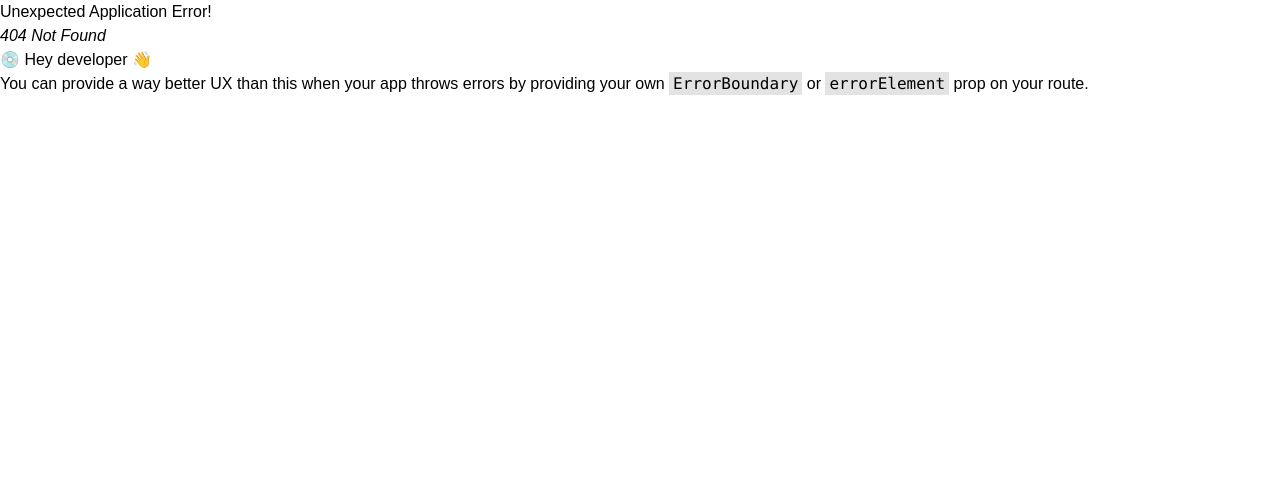
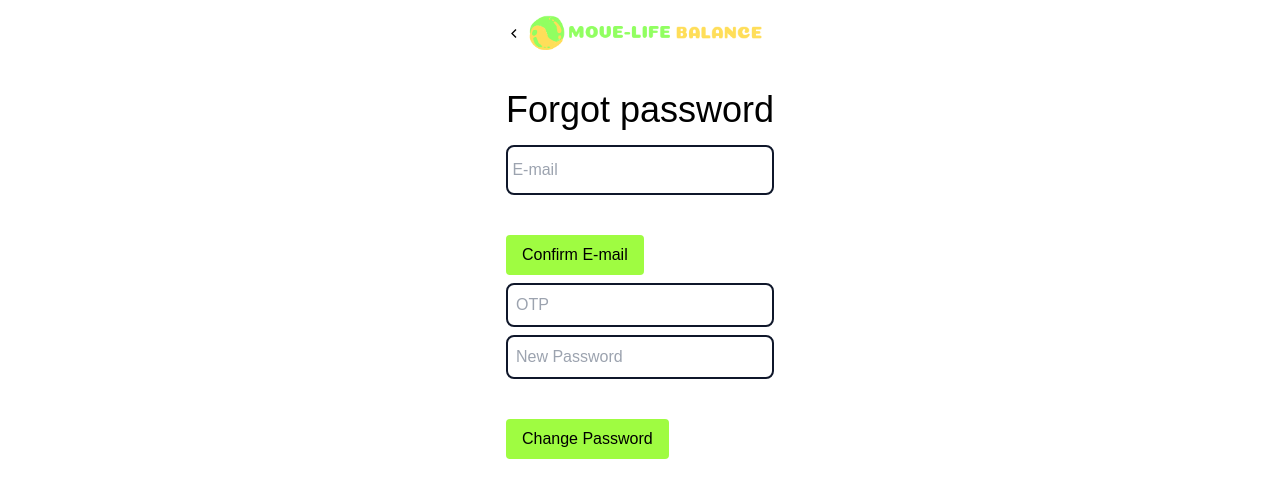
Before and after one commit to Grop-project-8/PROJECT_MLB, a React (Vite) app: page /repass in a window 1280 px wide. Before the commit this address had no page. Shown: the top 498 px of the page. Built offline with nearby package versions, Linux system fonts and the light colour scheme; a web font is replaced by a local one.

Commit message:
connect backend

```diff
--- a/src/Components/Login/Login.jsx
+++ b/src/Components/Login/Login.jsx
@@ -2,11 +2,15 @@ import logo from "../../assets/login/login-logo.svg";
 import hero from "../../assets/hero/hero.svg";
 import { login } from "../../Function/auth";
 import { useState } from "react";
-import { useNavigate } from "react-router-dom";
+import { useNavigate, Link } from "react-router-dom";
 import { toast } from "react-toastify";
+import { GrFormPrevious } from "react-icons/gr";
 
 function Login() {
   const navigate = useNavigate();
+  const goBack = () => {
+    window.history.back();
+  };
 
   const [value, setValue] = useState({
     username: "",
@@ -35,7 +39,6 @@ function Login() {
     login(value)
       .then((res) => {
         if (res && res.data && res.data.payload && res.data.payload.user) {
-          console.log(res.data.payload);
           toast.success(res.data.payload.user.username + " Login Success");
           // cookies.set("token", res.data.token, { expires: 3600 });
           roleRedirect(res.data.payload.role);
@@ -51,6 +54,10 @@ function Login() {
 
   return (
     <div className="lg:container flex justify-between md:justify-center h-screen">
+      <GrFormPrevious
+        onClick={goBack}
+        className="lg:text-[60px] text-[40px] m-4"
+      />
 
       <div
         id="left-page"
@@ -79,17 +86,18 @@ function Login() {
             </div>
             <div className="flex  border-2 py-2 px-3 rounded-2xl mb-4">
               <input
-                 type="password"
-                 placeholder="password"
-                 name="password"
-                 onChange={handleChange}
+                type="password"
+                placeholder="password"
+                name="password"
+                onChange={handleChange}
                 className="pl-2 outline-none border-none"
               />
             </div>
           </div>
 
-          <p className="text-gray-500 text-left">forget password</p>
-
+          <Link to='/repass'>
+            <p className="text-gray-500 text-left">forget password</p>
+          </Link>
           <button className="2xl:text-sm text-xs bg-myGreen px-2 py-2 mt-4 rounded-[12px] w-[40%] ">
             Login
           </button>
--- a/src/Components/Register/Register.jsx
+++ b/src/Components/Register/Register.jsx
@@ -1,37 +1,150 @@
-import logo from '../../assets/login/login-logo.svg'
-import hero from '../../assets/hero/hero.svg'
+import logo from "../../assets/login/login-logo.svg";
+import hero from "../../assets/hero/hero.svg";
+import { toast } from "react-toastify";
+import { register } from "../../Function/auth";
+import { useState } from "react";
+import {GrFormPrevious} from 'react-icons/gr'
+
 
 
 function Register() {
+
+
+  const [value, setValue] = useState({
+    username:"",
+    password:"",
+    password1:"",
+    email:"",
+    weight:"",
+    height:"",
+  });
+
+
+  const handleChange = (e)=>{
+    const { name, value } = e.target;
+    setValue(prevState => ({
+      ...prevState,
+      [name]: value,
+    }));
+  }
+
+  const handleSubmit = (e) => {
+    e.preventDefault();
+    const { username, password, email, weight, height } = value;
+    if (value.password !== value.password1) {
+      toast.error("Password doesn't match");
+    } else if (value.password.length < 6) {
+      toast.error("Password should be at least 6 characters long");
+    } else {
+      const user = {
+        username,
+        password,
+        email,
+        weight,
+        height,
+      };
+      register(user)
+        .then((res) => {
+          toast.success(res.data);
+          window.location.href = "/"; // เมื่อลงทะเบียนเสร็จสิ้น กลับไปยังหน้าหลัก
+        })
+        .catch((err) => {
+          toast.error(err.response.data);
+        });
+    }
+  };
+
+
+  const goBack = () => {
+    window.history.back();
+  }
+
   return (
-    <div className='lg:container lg:flex'>
+    <div className="lg:container lg:flex border-2">
+            <GrFormPrevious onClick={goBack} className="lg:text-[60px] text-[40px] m-4"/>
+
       {/* form mobile */}
-        <div className='flex flex-col items-center justify-center h-screen relative w-full'>
-            <img src={logo} alt="register-logo" className='w-[50%] absolut top-5 '/>
-            <h1 className='2xl:text-2xl xl:text-xl lg:text-lg text-sm'>Register</h1>
+      <div className="flex flex-col items-center justify-center h-screen relative w-full">
+        <img
+          src={logo}
+          alt="register-logo"
+          className="w-[50%] absolut  top-5 "
+        />
+        <h1 className="2xl:text-2xl xl:text-xl lg:text-lg text-sm">Register</h1>
 
-            <form className='flex flex-col w-[60%] space-y-4 rounded-lg git'>
-                <input type="text" placeholder='username' className='border p-3 rounded-lg'/>
-                <input type="email" placeholder='E-mail' className=' border p-3 rounded-lg'/>
-                <input type="password" placeholder='password' className=' border p-3 rounded-lg'/>
-                <div className='flex justify-between'>
-                <input type="number" placeholder='weight' className='w-[45%] p-3 border rounded-lg'/>
-                <input type="number" placeholder='height' className='w-[45%] p-3 border rounded-lg'/>
+        <form className="flex flex-col w-[60%] space-y-4 rounded-lg git">
+          <input
+            type="text"
+            placeholder="username"
+            name="username"
+            className="border p-3 rounded-lg"
+            onChange={handleChange}
+          />
+          <input
+            type="password"
+            placeholder="password"
+            name="password"
+            className=" border p-3 rounded-lg"
+            onChange={handleChange}
+          />
+          <input
+            type="password"
+            placeholder="confirm password"
+            name="password1"
+            className=" border p-3 rounded-lg"
+            onChange={handleChange}
+          />
+           <input
+            type="email"
+            placeholder="E-mail"
+            name="email"
+            className=" border p-3 rounded-lg"
+            onChange={handleChange}
+          />
+          <div className="flex justify-between">
+            <input
+              type="number"
+              placeholder="weight"
+              name="weight"
+              className="w-[45%] p-3 border rounded-lg"
+              onChange={handleChange}
+            />
+            <input
+              type="number"
+              placeholder="height"
+              name="height"
+              onChange={handleChange}
+              className="w-[45%] p-3 border rounded-lg"
+            />
           </div>
-                <label className='text-center'>
-                <input type="checkbox" id='myCheckbox' placeholder='checkbox' className=' border p-3 rounded-lg'/>
-                <span className='text-[13px] pl-2 font-light'>accept term of use condition</span>
+          <label className="text-center">
+            <input
+              type="checkbox"
+              id="myCheckbox"
+              name="checkbox"
+              placeholder="checkbox"
+              className=" border p-3 rounded-lg"
+            />
+            <span className="text-[13px] pl-2 font-light">
+              accept term of use condition
+            </span>
           </label>
-                <button className='2xl:text-sm text-xs bg-myGreen mx-auto px-2 py-2 mt-5 rounded-[12px] w-[40%] '>Sign Up</button>
+          <button onClick={handleSubmit} className="2xl:text-sm text-xs bg-myGreen mx-auto px-2 py-2 mt-5 rounded-[12px] w-[40%] ">
+            Sign Up
+          </button>
         </form>
       </div>
 
       {/* img */}
-        <div className='hidden md:block border w-[100%]'>
-            <img src={hero} alt="image-register" className='object-cover h-screen  object-top md:w-full'/>
+      <div className="hidden lg:inline border w-[100%]">
+        <img
+          src={hero}
+          alt="image-register"
+          className="object-cover h-screen  object-top md:w-full"
+        />
       </div>
     </div>
-  )
+  );
 }
 
-export default Register
+export default Register;
--- /dev/null
+++ b/src/Components/Resetpass/Resetpass.jsx
@@ -0,0 +1,133 @@
+import React, { useState } from 'react';
+import logo_horizon from "../../assets/logo_circle/logo_horizon.svg";
+import { GrFormPrevious } from "react-icons/gr";
+import { sendOTP, rePass } from '../../Function/userRouter';
+import { toast } from "react-toastify";
+import { Spin, Modal } from "antd";
+import { useNavigate } from 'react-router-dom';
+
+
+
+
+export default function ForgotPassword() {
+
+  const navigate = useNavigate();
+  const [email, setEmail] = useState("");
+  const [otp, setOTP] = useState("");
+  const [newPassword, setNewPassword] = useState("");
+  const [loading, setLoading] = useState(false);
+
+  const handleConfirmEmail = async () => {
+    try {
+      setLoading(true);
+      const res = await sendOTP({ email });
+      await new Promise(resolve => setTimeout(resolve, 1000));
+      toast(res.message);
+      setLoading(false);
+    } catch (error) {
+      toast.error('Error sending OTP');
+      setLoading(false);
+    }
+  };
+
+
+  const handleChangePassword = async () => {
+    try {
+      setLoading(true);
+      const res = await rePass({ otp, newPassword });
+      toast(res);
+      navigate('/');
+    } catch (error) {
+      toast.error('Error sending OTP');
+    }
+  };
+
+
+  const goBack = () => {
+    window.history.back();
+  };
+
+  return (
+    <>
+      {/* ข้อความและปุ่มถอยหลัง */}
+      <div className="grid justify-center sm-max md:disabled: gap-4">
+        <div className="relative">
+          <img src={logo_horizon} className="w-[266px] h-[67px]" alt="" />
+          <GrFormPrevious
+            className="absolute inline-block top-0 left-0 bg-white h-[67px]"
+            onClick={goBack}
+          />
+        </div>
+
+        {/* ช่องกรอกอีเมล */}
+        <div className="grid mx-[auto] gap-2">
+          <p className="text-[36px]">Forgot password</p>
+          <input
+            type="email"
+            name=""
+            id=""
+            placeholder=" E-mail"
+            value={email}
+            onChange={(e) => setEmail(e.target.value)}
+            className="h-[50px] border-2 border-slate-900 w-full rounded-lg"
+          />
+          <br />
+
+          {/* ปุ่มยืนยันอีเมล */}
+          <div>
+            <button
+              onClick={handleConfirmEmail}
+              disabled={loading} // ป้องกันการคลิกขณะโหลด
+              className="bg-myGreen text-black  py-2 px-4 rounded self-center"
+            >
+              Confirm E-mail
+            </button>
+          </div>
+
+          {/* ช่องกรอกรหัส OTP และรหัสผ่านใหม่ */}
+          <input
+            type="text"
+            placeholder="OTP"
+            value={otp}
+            onChange={(e) => setOTP(e.target.value)}
+            className="p-2 border-2 border-slate-900 w-full rounded-lg"
+          />
+
+          <input
+            type="password"
+            placeholder="New Password"
+            value={newPassword}
+            onChange={(e) => setNewPassword(e.target.value)}
+            className="p-2 border-2 border-slate-900 w-full rounded-lg"
+          />
+          <br />
+
+          {/* ปุ่มเปลี่ยนรหัสผ่าน */}
+          <div>
+            <button
+              onClick={handleChangePassword}
+              disabled={loading} // ป้องกันการคลิกขณะโหลด
+              className="bg-myGreen text-black  py-2 px-4 rounded self-center"
+            >
+              Change Password
+            </button>
+          </div>
+        </div>
+      </div>
+
+      {/* แสดง Modal เมื่อกำลังโหลด */}
+      <Modal
+        visible={loading}
+        footer={null}
+        closable={false}
+        centered
+        maskClosable={false}
+      >
+        <div style={{ textAlign: "center" }}>
+          <Spin size="large" />
+          <p style={{ marginTop: 20 }}>Loading...</p>
+        </div>
+      </Modal>
+    </>
+  );
+}
--- a/src/Components/Routes/userRoute.jsx
+++ b/src/Components/Routes/userRoute.jsx
@@ -15,7 +15,6 @@ const UserRoute = ({ children }) => {
     const fetchData = async () => {
       try {
         const res = await currentUser();
-        console.log('res',res.data.role)
         if(res.data.role === "admin"){
           setIsLoading(false);
         }else{
--- a/src/Components/Userprofile/Userform/Userform.jsx
+++ b/src/Components/Userprofile/Userform/Userform.jsx
@@ -38,7 +38,6 @@ const EditForm = ({ Editform,data }) => {
         console.error('Error occurred while updating data', error);
         toast.error('Failed to update data');
       }
-
     }
   };
 
--- a/src/Components/login_mobile/Forgot_password_mobile.jsx
+++ b/src/Components/login_mobile/Forgot_password_mobile.jsx
@@ -1,13 +1,18 @@
 import logo_horizon from "../../assets/logo_circle/logo_horizon.svg";
-import { AiOutlineArrowLeft } from "react-icons/ai";
+import { GrFormPrevious } from "react-icons/gr";
 
 export default function Forgot_password_mobile() {
+
+  const goBack = () => {
+    window.history.back();
+  }
+
   return (
     <>
       <div className="grid justify-center sm-max  md:disabled: gap-4">
         <div className="relative">
           <img src={logo_horizon} className="w-[266px] h-[67px] " alt="" />
-          <AiOutlineArrowLeft className="absolute inline-block  top-0 left-0 bg-white h-[67px]" />
+          <GrFormPrevious className="absolute inline-block  top-0 left-0 bg-white h-[67px]" onClick={goBack} />
         </div>
 
         <div className="grid  mx-[auto] gap-2">
--- a/src/Function/auth.js
+++ b/src/Function/auth.js
@@ -30,6 +30,7 @@ export const logOut = async (value) =>
 //   }
 // };
 
+
 export const currentUser = async () => {
   try {
     const res = await axios.get("http://localhost:8000/currentUser", {
--- a/src/Function/userRouter.js
+++ b/src/Function/userRouter.js
@@ -34,3 +34,26 @@ export const getuser = async () => {
       throw err;
     }
   };
+
+  export const sendOTP = async (value) => {
+    try {
+      const response = await axios.post("http://localhost:8000/sendOTP", value, {
+        withCredentials: true,
+      });
+      return response.data;
+    } catch (error) {
+      throw(err);
+    }
+  };
+
+
+  export const rePass = async (value) => {
+    try {
+      const response = await axios.post("http://localhost:8000/rePass", value, {
+        withCredentials: true,
+      });
+      return response.data;
+    } catch (error) {
+      throw(err);
+    }
+  };
```
Also changed, not shown: src/main.jsx (+8 -2 lines). Lines whose indentation alone changed are shown as unchanged.
